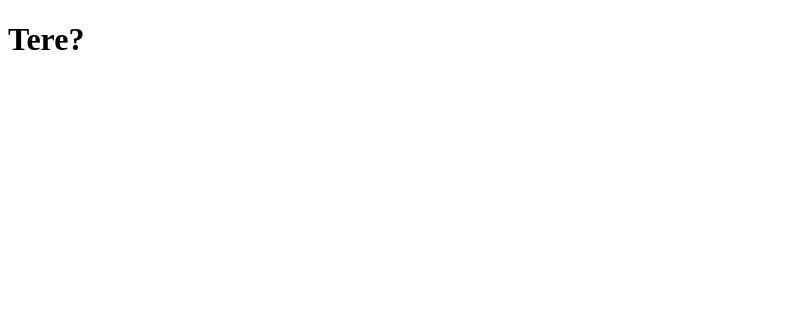
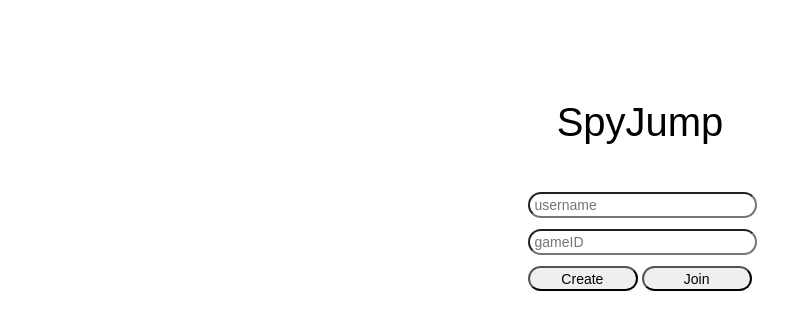
Before and after one commit to Koodikool/spyjump, a website: page views/index.html in a window 1280 px wide. Shown: the whole page, without its empty margins (0-812 px from the left). Drawn offline with Linux system fonts and the light colour scheme.

Commit message:
Mängu esimene html

```diff
--- a/views/index.html
+++ b/views/index.html
@@ -2,8 +2,68 @@
 <html>
 <head>
 	<title>SpyJump</title>
+	<!-- Ajutine Style, kuna ei saanud css faili linkida -->
+	<style type="text/css">
+		* {
+			/*border: 1px solid black;*/
+			outline: none;
+		}
+		.title {
+			text-align: center;
+			font-family: Arial;
+			font-size: 40px;
+			margin-top: 100px;
+		}
+		table {margin: auto;}
+		td {
+			width: 225px;
+			text-align: center;
+		}
+		tr {
+			height: 35px;
+		}
+		input[type=button] {
+			width: 49%;
+			height: 25px;
+		}
+		input {
+			width: 97%;
+			height: 20px;
+			font-size: 14px;
+			border-radius: 300px;
+			padding-left: 5px;
+		}
+	</style>
 </head>
 <body>
-	<h1>Tere?</h1>
+	<!-- Pealkiri -->
+	<div class="title">
+		<p>SpyJump</p>
+	</div>
+
+	<!-- Nime ja mängu ID sisestamine -->
+	<div class="content">
+		<table>
+			<tr>
+				<td>
+					<input type="" name="name" placeholder="username">
+				</td>
+			</tr>
+
+			<tr>
+				<td>
+					<input type="" name="gameID" placeholder="gameID">
+				</td>
+			</tr>
+
+			<!-- Nupud mängu loomiseks ja liitumiseks -->
+			<tr>
+				<td>
+					<input type="button" name="" value="Create">
+					<input type="button" name="" value="Join">
+				</td>
+			</tr>
+		</table>
+	</div>
 </body>
 </html>
```
